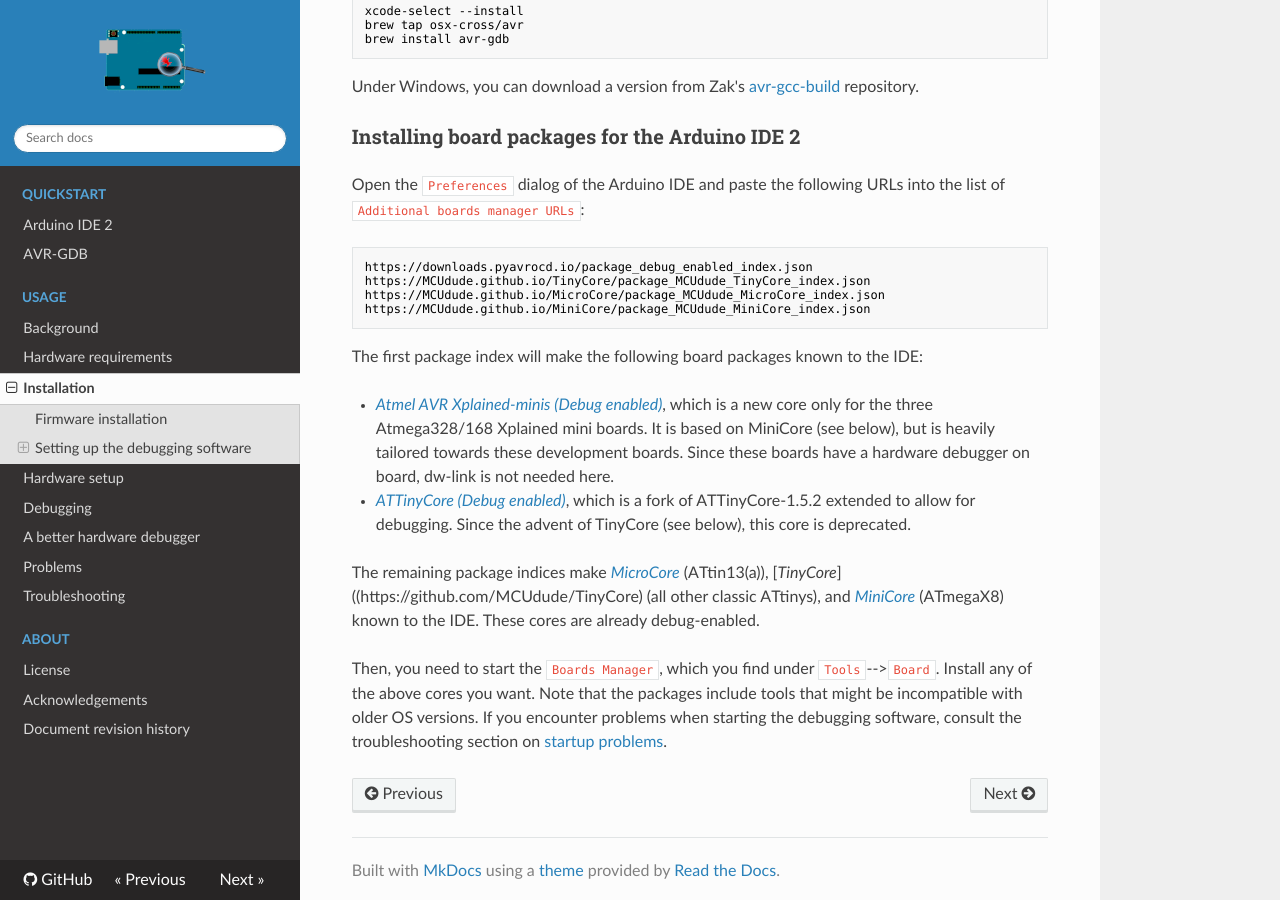
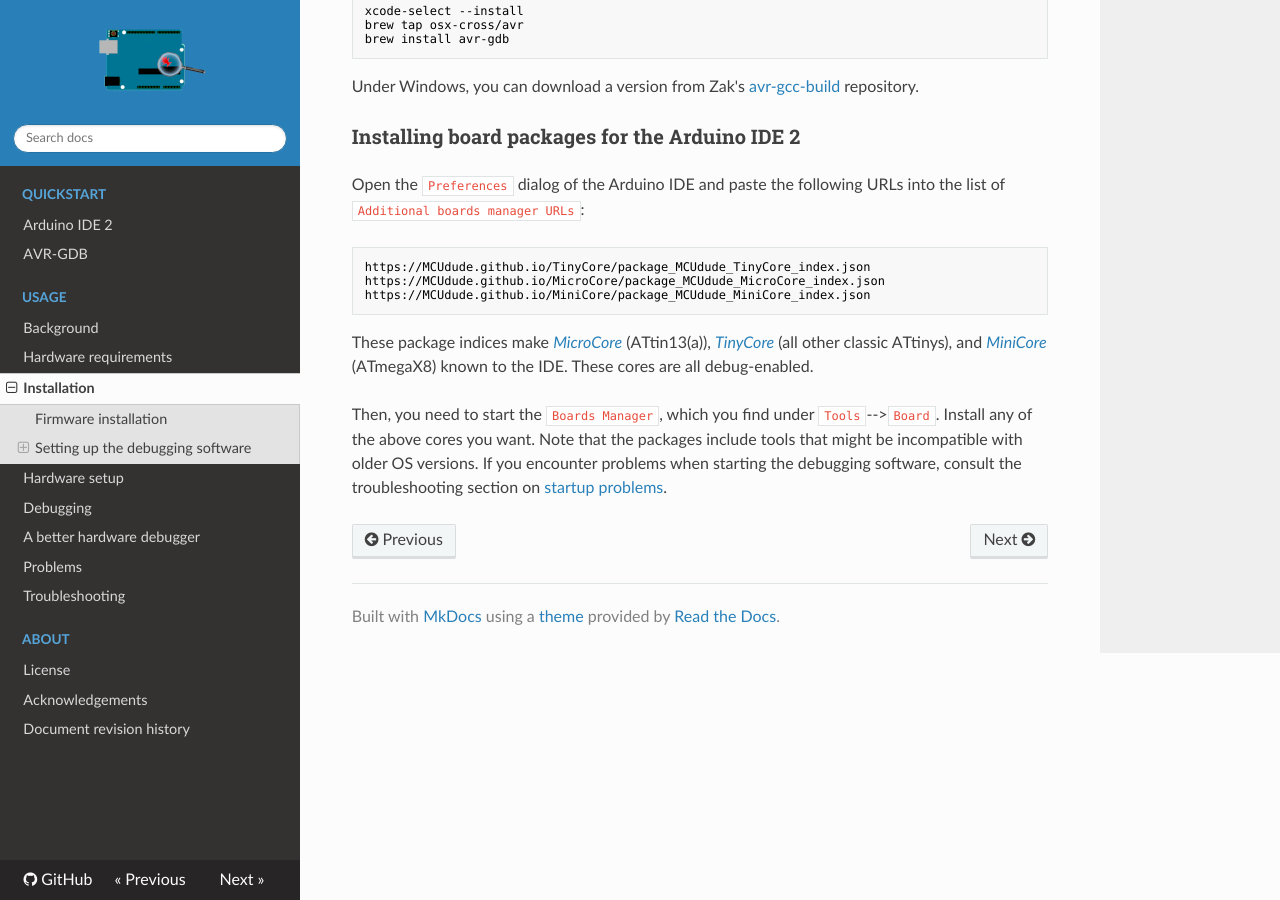
Before and after one commit to felias-fogg/dw-link, an MkDocs documentation site: the page built from docs/installation.md, in a window 1280 px wide and 900 px high, scrolled down 909 px. Built offline with MkDocs 1.6.1, drawn with Linux system fonts in a browser that asks for light colours; nearby versions of some CDN libraries.

Commit message:
docs update

````diff
--- a/docs/installation.md
+++ b/docs/installation.md
@@ -32,20 +32,13 @@
 Open the `Preferences` dialog of the Arduino IDE and paste the following URLs into the list of `Additional boards manager URLs`:
 
 ```
-https://downloads.pyavrocd.io/package_debug_enabled_index.json
 https://MCUdude.github.io/TinyCore/package_MCUdude_TinyCore_index.json
 https://MCUdude.github.io/MicroCore/package_MCUdude_MicroCore_index.json
 https://MCUdude.github.io/MiniCore/package_MCUdude_MiniCore_index.json
 ```
-The first package index will make the following board packages known to the IDE:
-
-- *[Atmel AVR Xplained-minis (Debug enabled)](https://github.com/felias-fogg/avr-xminis-debug-enabled)*, which is a new core only for the three Atmega328/168 Xplained mini boards. It is based on MiniCore (see below), but is heavily tailored towards these development boards. Since these boards have a hardware debugger on board, dw-link is not needed here.
-
-- *[ATTinyCore (Debug enabled)](https://github.com/felias-fogg/ATTinyCore-debug-enabled)*, which is a fork of ATTinyCore-1.5.2 extended to allow for debugging. Since the advent of TinyCore (see below), this core is deprecated.
-
-The remaining package indices make
+These package indices make
 [*MicroCore*](https://github.com/MCUdude/MicroCore) (ATtin13(a)),
-[*TinyCore*]((https://github.com/MCUdude/TinyCore) (all other classic ATtinys),
-and [*MiniCore*](https://github.com/MCUdude/MiniCore) (ATmegaX8) known to the IDE. These cores are already debug-enabled.
+[*TinyCore*](https://github.com/MCUdude/TinyCore) (all other classic ATtinys),
+and [*MiniCore*](https://github.com/MCUdude/MiniCore) (ATmegaX8) known to the IDE. These cores are all debug-enabled.
 
 Then, you need to start the  `Boards Manager`, which you find under `Tools`-->`Board`. Install any of the above cores you want. Note that the packages include tools that might be incompatible with older OS versions. If you encounter problems when starting the debugging software, consult the troubleshooting section on [startup problems](troubleshooting.md#startup-problems).
````
